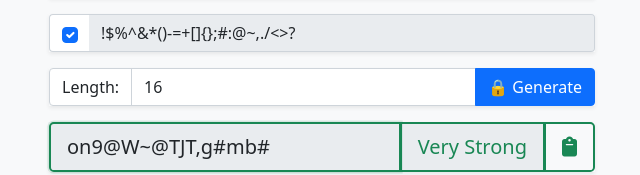
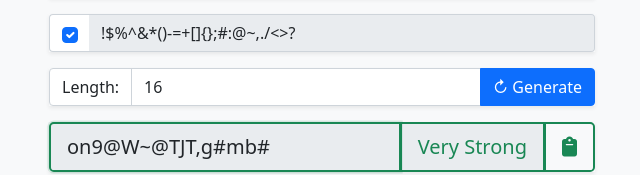
Before and after one commit to mehmetserdar/passwordcraft, a React (Create React App) app: page / in a window 1280 px wide. Shown: the part 292-467 px from the top of the page, without its empty margins (318-958 px from the left). Built offline with nearby package versions, Linux system fonts and the light colour scheme.

Commit message:
Update App.js

```diff
--- a/src/App.js
+++ b/src/App.js
@@ -106,7 +106,7 @@ function App() {
               className="btn btn-primary"
               onClick={generatePassword}
             >
-              🔒 Generate
+              ↻ Generate
             </button>
           </div>
 
```
